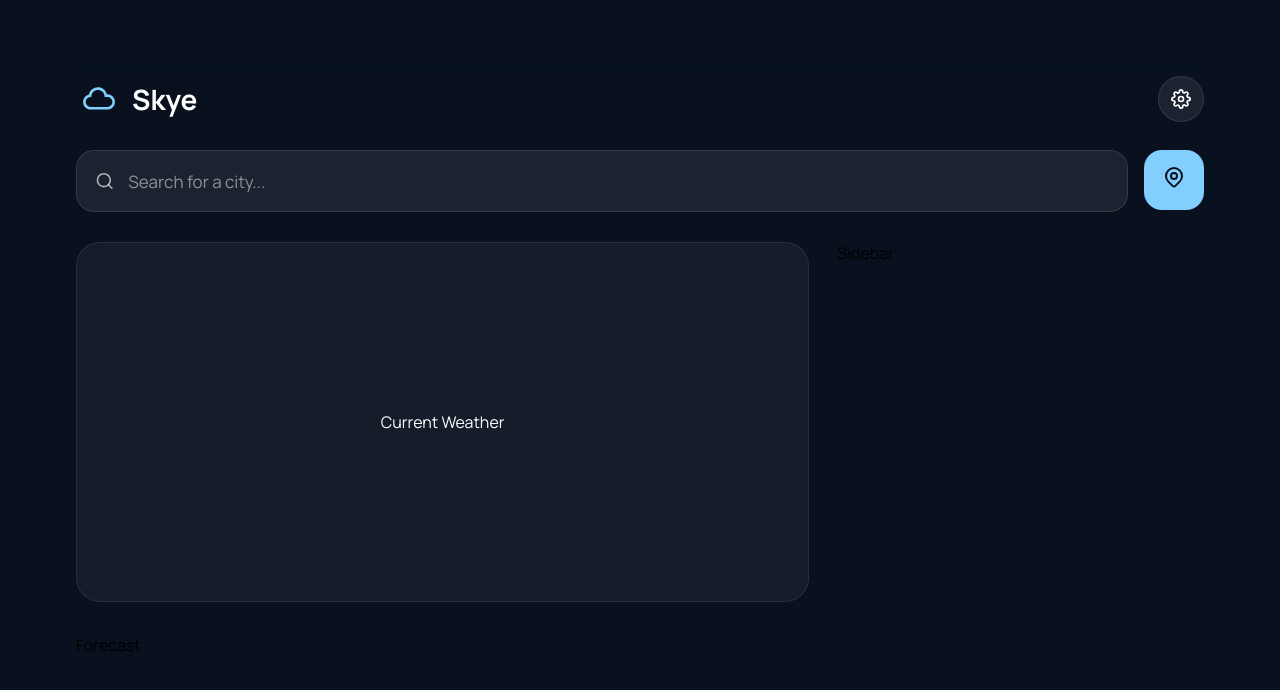
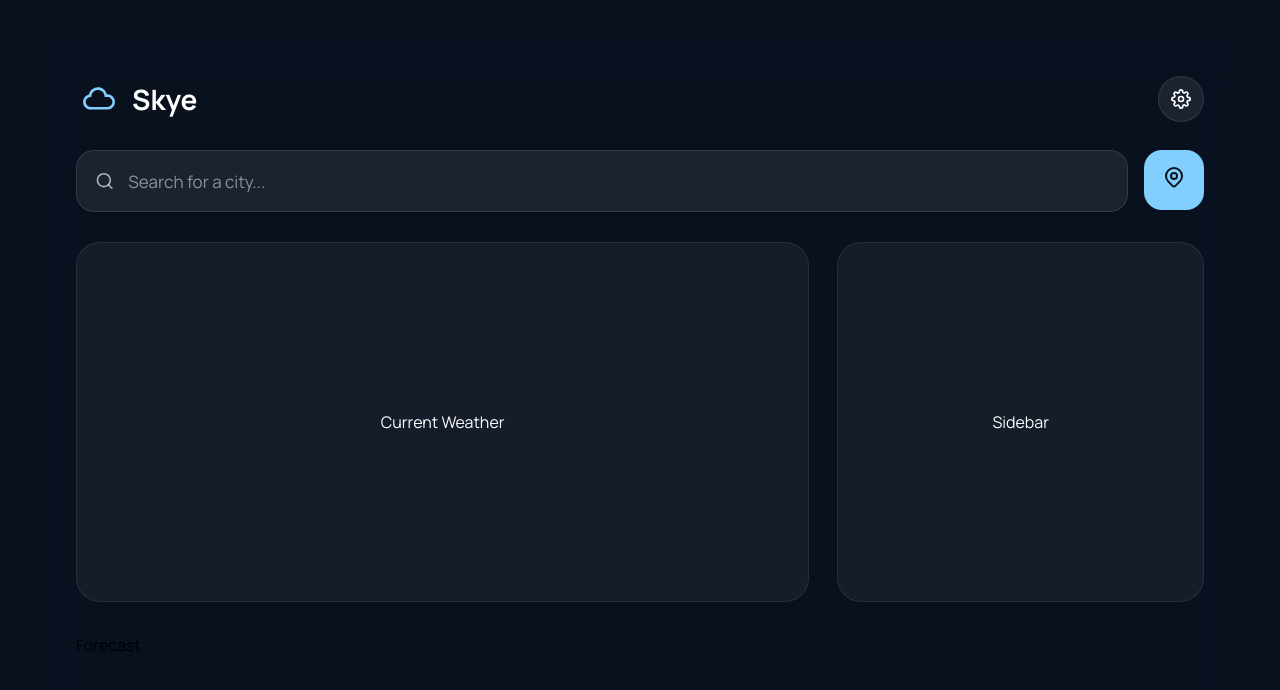
Before and after one commit to MelAiia/weather-aiia-app, a React (Vite) app in the folder weather-aiia-app/: page / in a window 1280 px wide. Shown: the top 690 px of the page. Built offline with nearby package versions, Linux system fonts and the light colour scheme.

Commit message:
Added WeatherSidebar jsx and css

```diff
--- a/weather-aiia-app/src/components/WeatherSidebar/WeatherSidebar.css
+++ b/weather-aiia-app/src/components/WeatherSidebar/WeatherSidebar.css
@@ -0,0 +1,15 @@
+.weather-sidebar {
+  min-height: 360px;
+
+  border-radius: 24px;
+
+  background: rgba(255, 255, 255, 0.05);
+
+  border: 1px solid rgba(255, 255, 255, 0.08);
+
+  color: white;
+
+  display: flex;
+  justify-content: center;
+  align-items: center;
+}
--- a/weather-aiia-app/src/components/WeatherSidebar/WeatherSidebar.jsx
+++ b/weather-aiia-app/src/components/WeatherSidebar/WeatherSidebar.jsx
@@ -1,5 +1,7 @@
+import "./WeatherSidebar.css";
+
 function WeatherSidebar() {
-  return <div>Sidebar</div>;
+  return <div className="weather-sidebar">Sidebar</div>;
 }
 
 export default WeatherSidebar;
```
